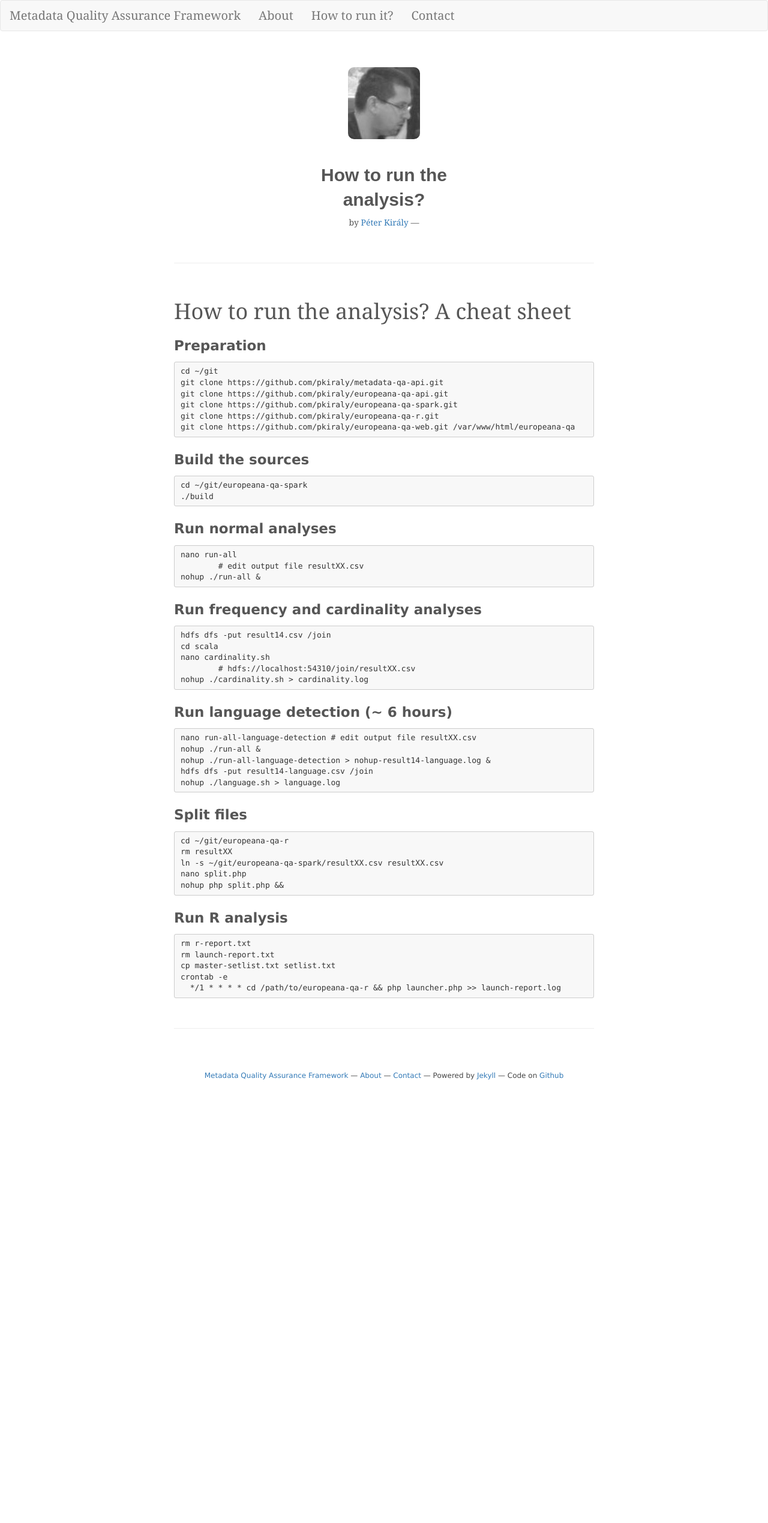
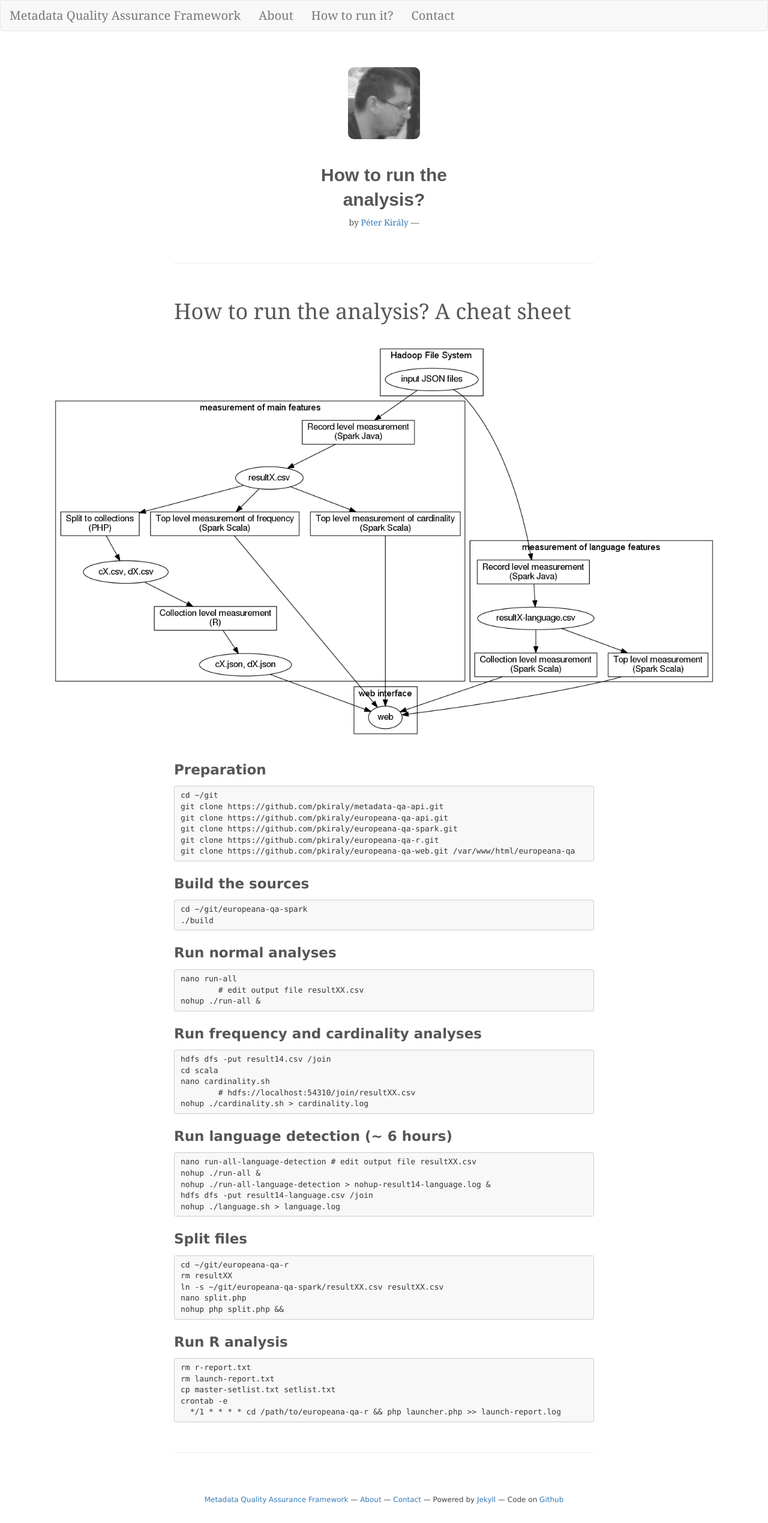
Before and after one commit to pkiraly/pkiraly.github.io, a Jekyll site: the page built from cheatsheet.md, in a window 1280 px wide. Shown: the whole page at 60% size. Built offline with Jekyll 4.4.1, drawn with Linux system fonts in a browser that asks for light colours; nearby versions of some CDN libraries; some web fonts are replaced; comment, search, counter and statistics services are not loaded; before the commit the page ends 1832 px from its top, so only the background shows below that.

Commit message:
Update cheatsheet.md

```diff
--- a/cheatsheet.md
+++ b/cheatsheet.md
@@ -4,6 +4,9 @@ layout: post
 ---
 
 # How to run the analysis? A cheat sheet
+
+<img src="{{ site.url }}/img/process-workflow.png" class="big" title="Process workflow" alt="Process workflow" />
+
 
 ## Preparation
 
```
